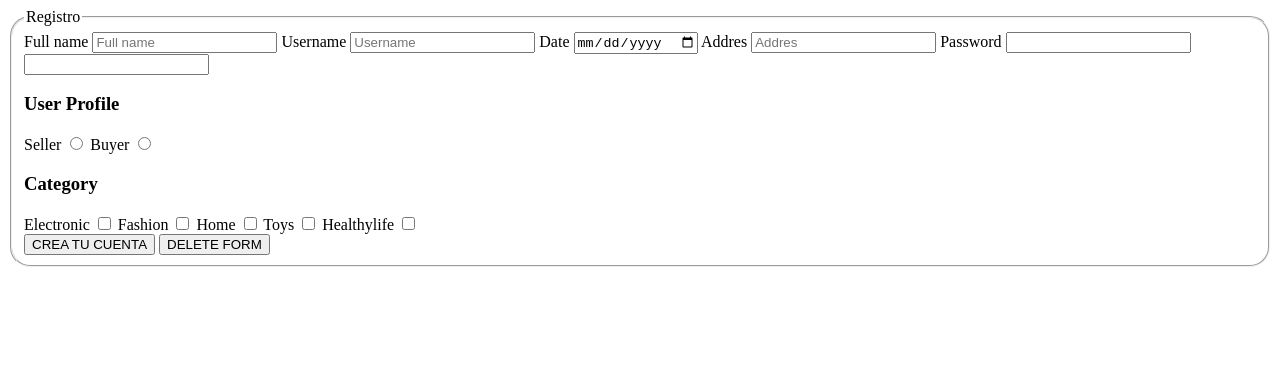
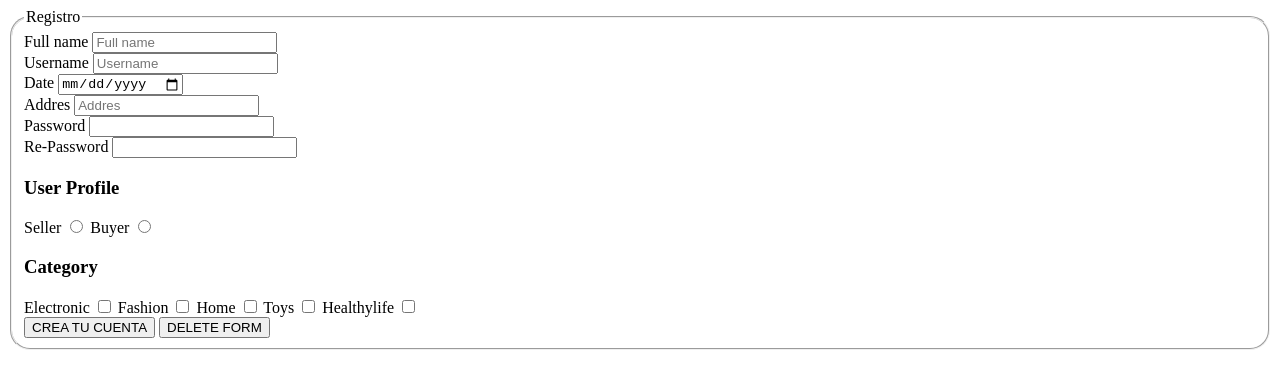
Before and after one commit to MaximilianoCaballoCencosud/practicaExpress, a website: page views/register.html in a window 1280 px wide. Drawn offline with Linux system fonts and the light colour scheme.

Commit message:
empezando con register

```diff
--- a/views/register.html
+++ b/views/register.html
@@ -13,21 +13,30 @@
         <fieldset>
           <legend>Registro</legend>
           <div>
+            <div>
             <label for="name-surename">Full name</label>
             <input id="name-surname" type="text" placeholder="Full name" />
-
+            </div>
+            <div>
             <label for="username">Username</label>
             <input id="username" type="text" placeholder="Username" />
-
+            </div>
+            <div>
               <label for="date">Date</label>
               <input id="date" type="date" placeholder="XX-XX-XX" />
-
+            </div>
+            <div>
               <label for="addres">Addres</label>
               <input id="addres" type="text" placeholder="Addres" />
-
+            </div>
+            <div>
               <label for="password">Password</label>
               <input type="password" id="password" />
-            <input type="password" id="confirmarPassword" />
+            </div>
+            <div>
+              <label for="password2">Re-Password</label>
+              <input type="password" id="password2" id="confirmarPassword" />
+            </div>
           </div>
 
           <div>
```
Lines whose indentation alone changed are shown as unchanged.
